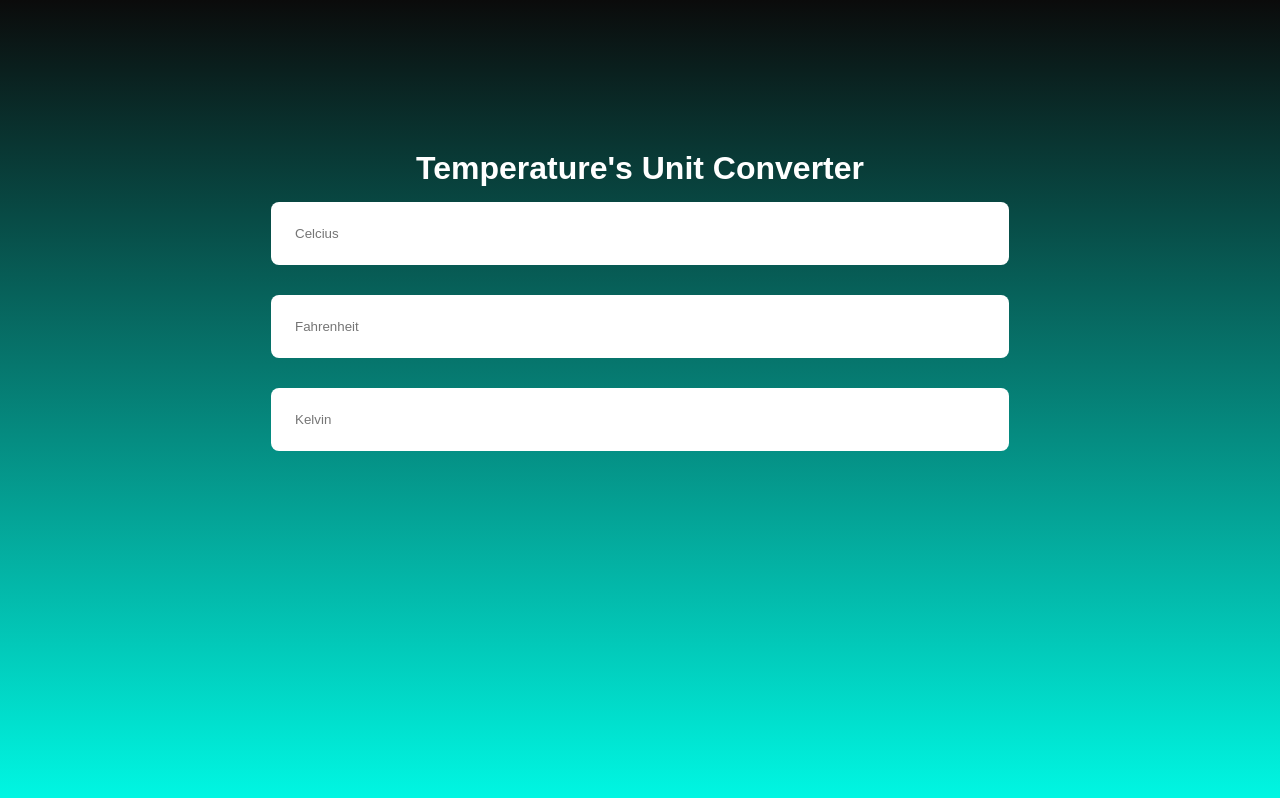
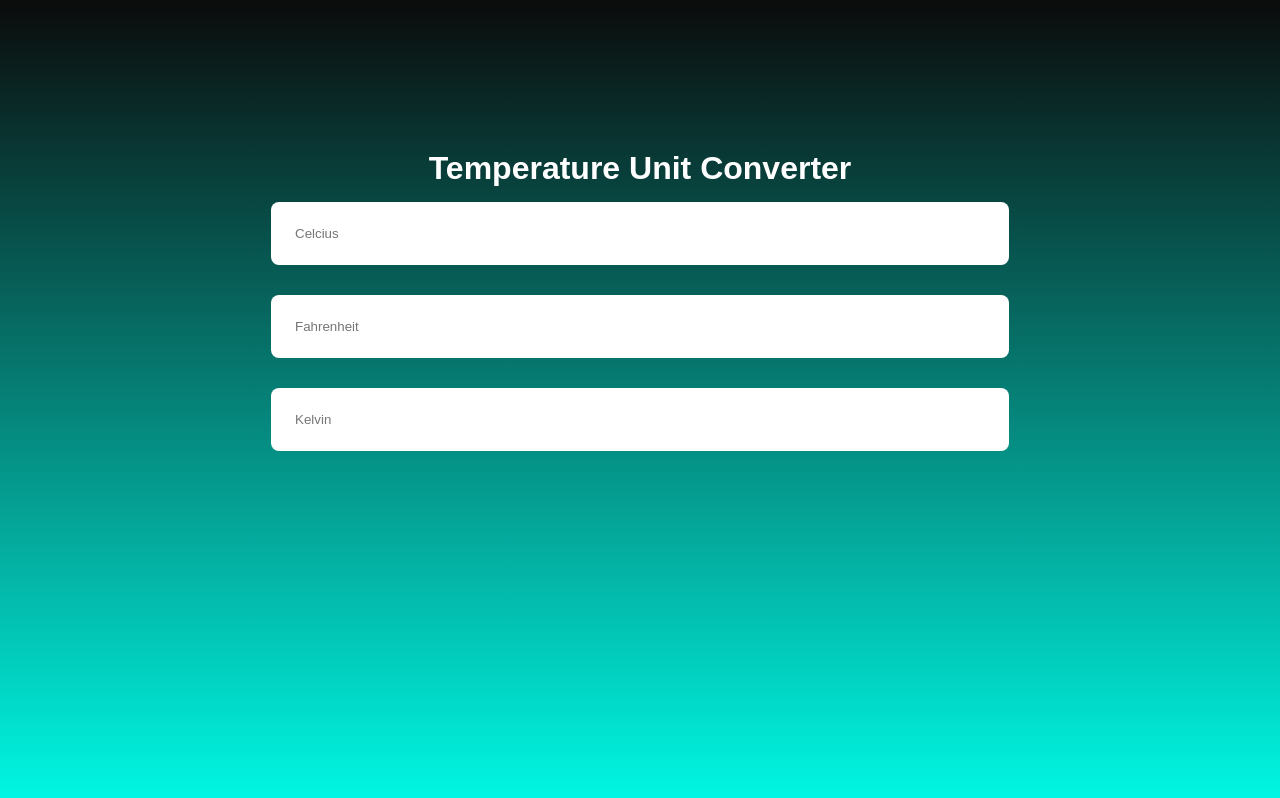
Before and after one commit to amanjaiswar28/temperatureunitconvertor, a plain HTML site: page index.html in a window 1280 px wide. Drawn offline with Linux system fonts and the light colour scheme.

Commit message:
Update index.html

```diff
--- a/index.html
+++ b/index.html
@@ -14,7 +14,7 @@
 
         </div>
         <header>
-            <h1>Temperature's Unit Converter</h1>
+            <h1>Temperature Unit Converter</h1>
         </header>
         <section class="inputs">
             <input type="number" name="celcius" id="celcius" class="input" placeholder="Celcius">
```
